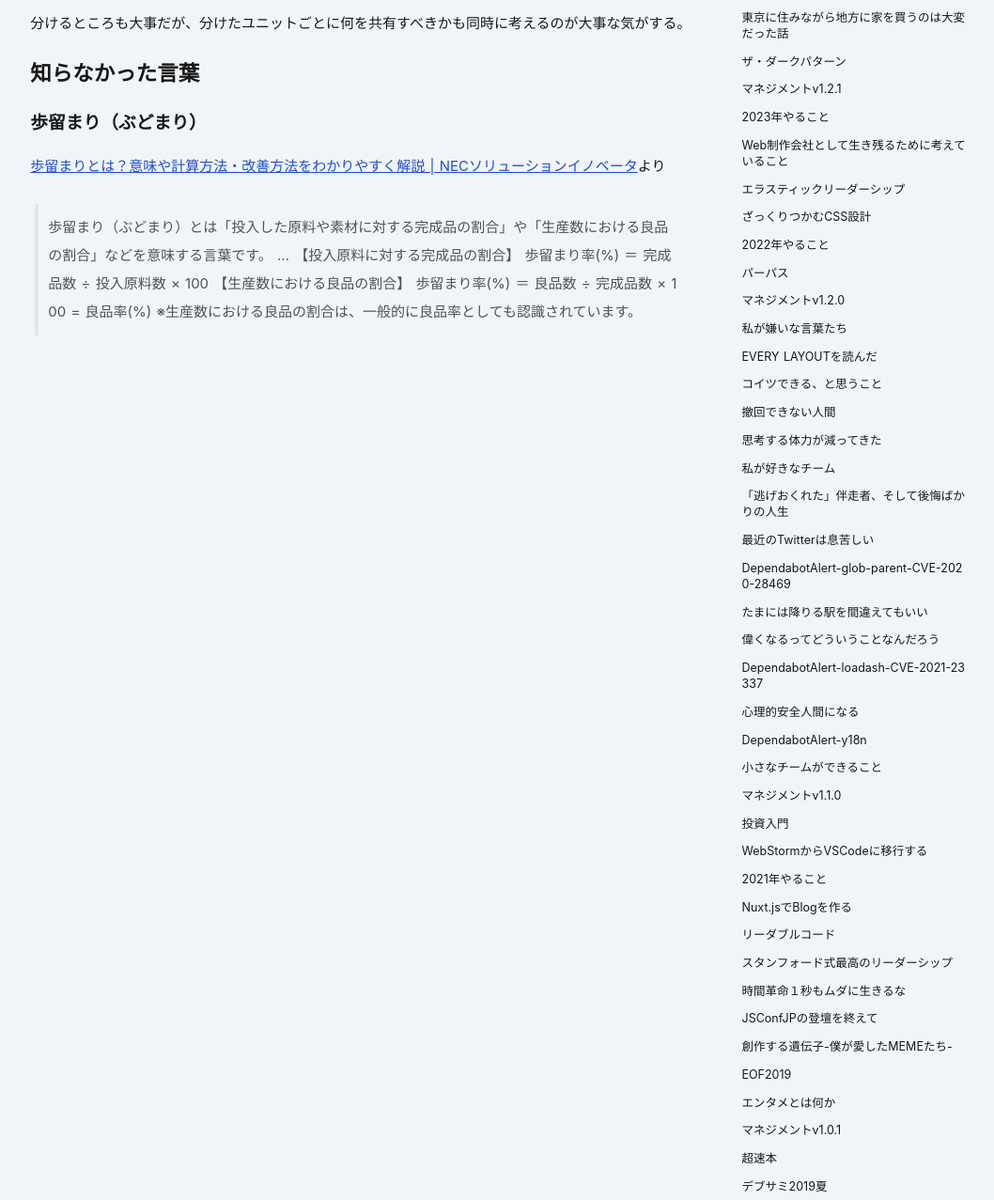
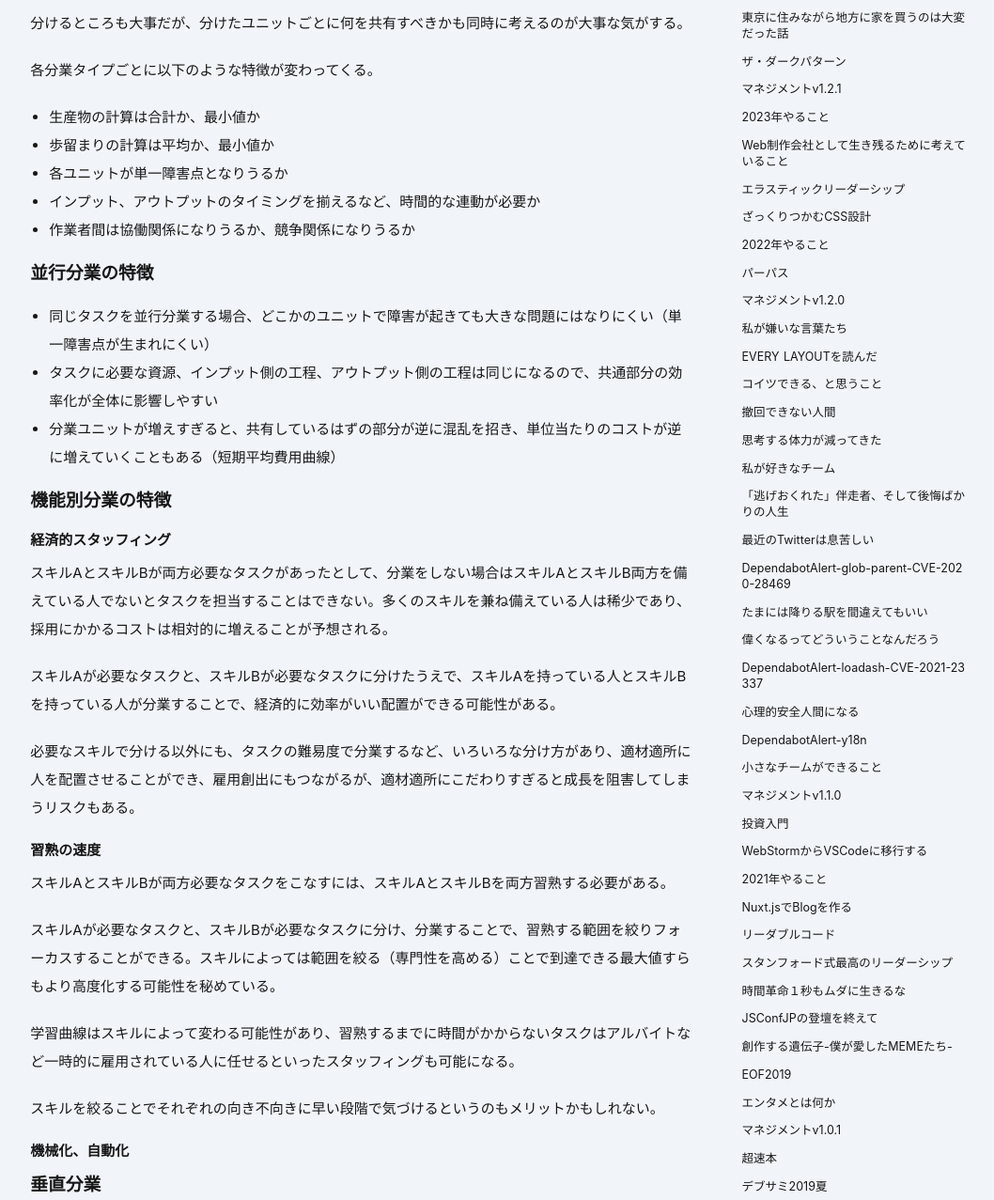
Before and after one commit to tkskto/blog, an Astro site: page /blog/ in a window 1280 px wide. Shown: the part 1603-2880 px from the top of the page at 94% size, without its empty margins (113-1171 px from the left). Built offline with nearby package versions, Linux system fonts and the light colour scheme; Astro itself is replaced by a stand-in of ours.

Commit message:
Update 組織デザイン.md

```diff
--- a/src/content/blog/組織デザイン.md
+++ b/src/content/blog/組織デザイン.md
@@ -45,6 +45,46 @@ tags: ['本']
 
 分けるところも大事だが、分けたユニットごとに何を共有すべきかも同時に考えるのが大事な気がする。
 
+各分業タイプごとに以下のような特徴が変わってくる。
+
+*   生産物の計算は合計か、最小値か
+*   歩留まりの計算は平均か、最小値か
+*   各ユニットが単一障害点となりうるか
+*   インプット、アウトプットのタイミングを揃えるなど、時間的な連動が必要か
+*   作業者間は協働関係になりうるか、競争関係になりうるか
+
+### 並行分業の特徴
+
+*   同じタスクを並行分業する場合、どこかのユニットで障害が起きても大きな問題にはなりにくい（単一障害点が生まれにくい）
+*   タスクに必要な資源、インプット側の工程、アウトプット側の工程は同じになるので、共通部分の効率化が全体に影響しやすい
+*   分業ユニットが増えすぎると、共有しているはずの部分が逆に混乱を招き、単位当たりのコストが逆に増えていくこともある（短期平均費用曲線）
+
+### 機能別分業の特徴
+
+#### 経済的スタッフィング
+
+スキルAとスキルBが両方必要なタスクがあったとして、分業をしない場合はスキルAとスキルB両方を備えている人でないとタスクを担当することはできない。多くのスキルを兼ね備えている人は稀少であり、採用にかかるコストは相対的に増えることが予想される。
+
+スキルAが必要なタスクと、スキルBが必要なタスクに分けたうえで、スキルAを持っている人とスキルBを持っている人が分業することで、経済的に効率がいい配置ができる可能性がある。
+
+必要なスキルで分ける以外にも、タスクの難易度で分業するなど、いろいろな分け方があり、適材適所に人を配置させることができ、雇用創出にもつながるが、適材適所にこだわりすぎると成長を阻害してしまうリスクもある。
+
+#### 習熟の速度
+
+スキルAとスキルBが両方必要なタスクをこなすには、スキルAとスキルBを両方習熟する必要がある。
+
+スキルAが必要なタスクと、スキルBが必要なタスクに分け、分業することで、習熟する範囲を絞りフォーカスすることができる。スキルによっては範囲を絞る（専門性を高める）ことで到達できる最大値すらもより高度化する可能性を秘めている。
+
+学習曲線はスキルによって変わる可能性があり、習熟するまでに時間がかからないタスクはアルバイトなど一時的に雇用されている人に任せるといったスタッフィングも可能になる。
+
+スキルを絞ることでそれぞれの向き不向きに早い段階で気づけるというのもメリットかもしれない。
+
+#### 機械化、自動化
+
+
+
+### 垂直分業
+
 ## 知らなかった言葉
 
 ### 歩留まり（ぶどまり）
```
